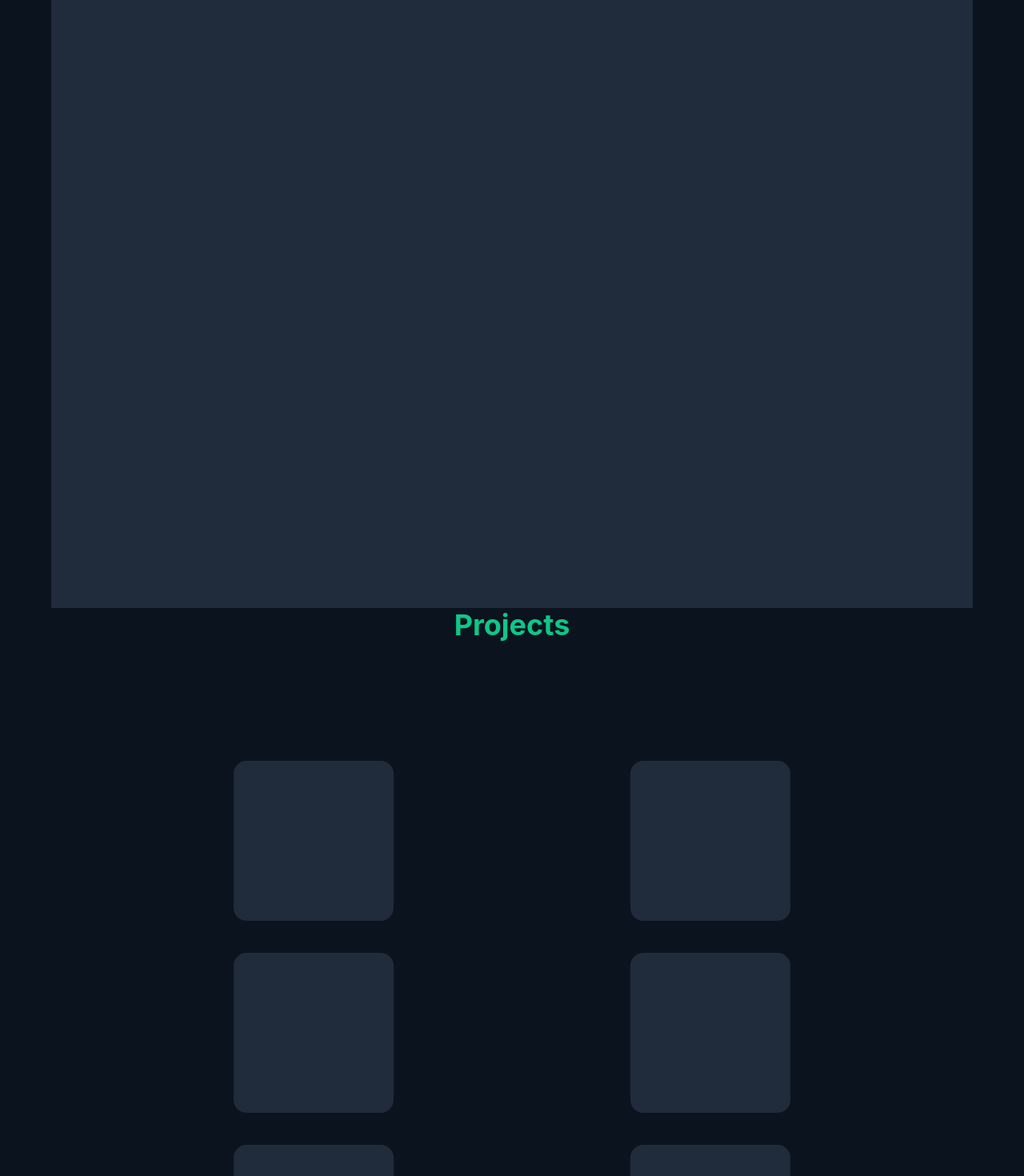
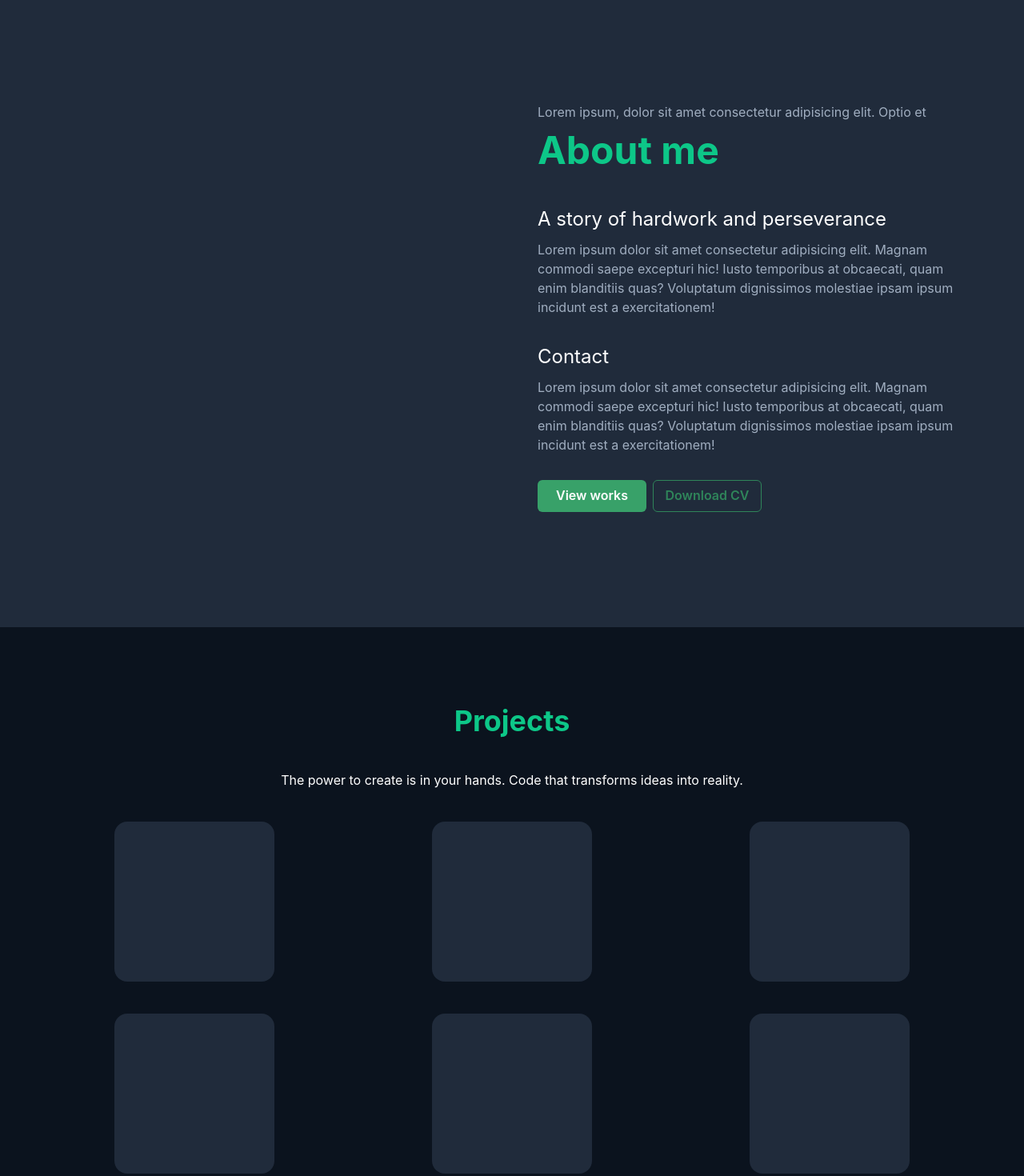
Before and after one commit to LuisMFG1992/myPortfolio, a React (Vite) app: page / in a window 1280 px wide. Shown: the part 840-2310 px from the top of the page at 80% size. Built offline with nearby package versions, Linux system fonts and the light colour scheme.

Commit message:
- About page created - Projects slogan crated

```diff
--- a/src/App.jsx
+++ b/src/App.jsx
@@ -1,18 +1,17 @@
 import "./App.css";
 import Home from "./Pages/Home";
-import AppContainer from "./Components/AppContainer/AppContainer";
 import Navbar from "./Components/Navbar/Navbar";
 import Projects from "./Pages/Projects";
 import About from "./Pages/About";
 
 function App() {
   return (
-    <AppContainer>
+    <>
       <Navbar />
       <Home />
       <About />
-      <Projects />;
-    </AppContainer>
+      <Projects />
+    </>
   );
 }
 
--- a/src/Components/AppContainer/AppContainer.jsx
+++ b/src/Components/AppContainer/AppContainer.jsx
@@ -1,8 +1,8 @@
 import { Box } from "@chakra-ui/react";
 
-const AppContainer = ({ children }) => {
+const AppContainer = ({ children, bg = "color.1" }) => {
   return (
-    <Box minHeight="100vh" bg="color.2" direction="column" px="16">
+    <Box minHeight="100vh" bg={bg} direction="column">
       {children}
     </Box>
   );
--- a/src/Components/Hero/Hero.jsx
+++ b/src/Components/Hero/Hero.jsx
@@ -8,7 +8,7 @@ import pic from "../../assets/Pic.jpg";
 
 function Hero() {
   return (
-    <Flex w="100%" h="100vh">
+    <Flex w="100%" h="100vh" px="16">
       <Flex w="50%" h="100%" color="white" alignItems="center" flexWrap="wrap">
         <Flex direction="column" gap="5">
           <HStack fontSize="32">
--- a/src/Pages/About.jsx
+++ b/src/Pages/About.jsx
@@ -1,10 +1,64 @@
-import { Box } from "@chakra-ui/react";
+import { Box, Button, Flex, HStack, Text } from "@chakra-ui/react";
+import AppContainer from "../Components/AppContainer/AppContainer";
 
 const About = () => {
   return (
-    <Box w="100%" h="100vh" bg="color.3">
-      About
-    </Box>
+    <AppContainer bg="color.3">
+      <Flex w="100%" h="100vh" px="16">
+        <Flex
+          w="50%"
+          h="100%"
+          // bg="blue.100"
+          justifyContent="center"
+          alignItems="center"
+        >
+          <Box direction="column" gap="5" boxSize="400px"></Box>
+        </Flex>
+        <Flex
+          w="50%"
+          h="100%"
+          color="white"
+          alignItems="center"
+          flexWrap="wrap"
+          pl="8"
+        >
+          <Flex direction="column">
+            <Text color="gray.400" fontSize="16">
+              Lorem ipsum, dolor sit amet consectetur adipisicing elit. Optio et
+            </Text>
+            <Text color="color.1" fontWeight="bold" fontSize="48" pb="8">
+              About me
+            </Text>
+            <Text fontSize="24" pb="2">
+              A story of hardwork and perseverance
+            </Text>
+            <Text color="gray.400" fontSize="16" pb="8">
+              Lorem ipsum dolor sit amet consectetur adipisicing elit. Magnam
+              commodi saepe excepturi hic! Iusto temporibus at obcaecati, quam
+              enim blanditiis quas? Voluptatum dignissimos molestiae ipsam ipsum
+              incidunt est a exercitationem!
+            </Text>
+            <Text fontSize="24" pb="2">
+              Contact
+            </Text>
+            <Text color="gray.400" fontSize="16" pb="8">
+              Lorem ipsum dolor sit amet consectetur adipisicing elit. Magnam
+              commodi saepe excepturi hic! Iusto temporibus at obcaecati, quam
+              enim blanditiis quas? Voluptatum dignissimos molestiae ipsam ipsum
+              incidunt est a exercitationem!
+            </Text>
+            <HStack>
+              <Button colorScheme="green" w="25%">
+                View works
+              </Button>
+              <Button colorScheme="green" variant="outline" w="25%">
+                Download CV
+              </Button>
+            </HStack>
+          </Flex>
+        </Flex>
+      </Flex>
+    </AppContainer>
   );
 };
 
--- a/src/Pages/Home.jsx
+++ b/src/Pages/Home.jsx
@@ -1,7 +1,12 @@
+import AppContainer from "../Components/AppContainer/AppContainer";
 import Hero from "../Components/Hero/Hero";
 
 const Home = () => {
-  return <Hero />;
+  return (
+    <AppContainer bg="color.2">
+      <Hero />;
+    </AppContainer>
+  );
 };
 
 export default Home;
--- a/src/Pages/Projects.jsx
+++ b/src/Pages/Projects.jsx
@@ -1,16 +1,22 @@
-import { Box, Heading, SimpleGrid, VStack } from "@chakra-ui/react";
+import { Box, Heading, SimpleGrid, Text, VStack } from "@chakra-ui/react";
 import "animate.css";
+import AppContainer from "../Components/AppContainer/AppContainer";
 
 const Projects = () => {
   return (
-    <VStack justifyContent="center">
-      <Heading color="color.1" textAlign="center" mb="10">
+    <AppContainer bg="color.2">
+      <VStack justifyContent="center" px="16" pt="24">
+        <Heading color="color.1" textAlign="center" mb="8">
           Projects
         </Heading>
+        <Text color="white">
+          The power to create is in your hands. Code that transforms ideas into
+          reality.
+        </Text>
         <SimpleGrid
           spacing={10}
           minChildWidth="300px"
-        p="100"
+          pt="8"
           w="100%"
           justifyItems="center"
           alignItems="center"
@@ -23,6 +29,7 @@ const Projects = () => {
           <Box w="200px" h="200px" bg="color.3" rounded="2xl"></Box>
         </SimpleGrid>
       </VStack>
+    </AppContainer>
   );
 };
 
```
Lines whose indentation alone changed are shown as unchanged.
